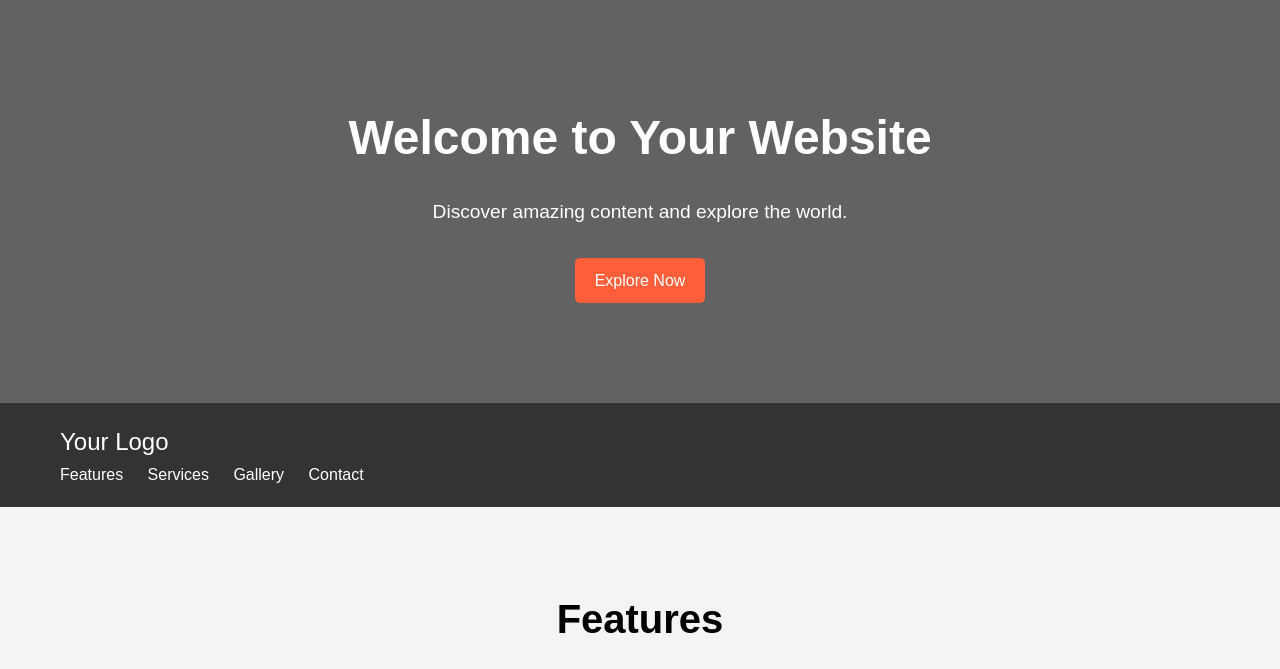
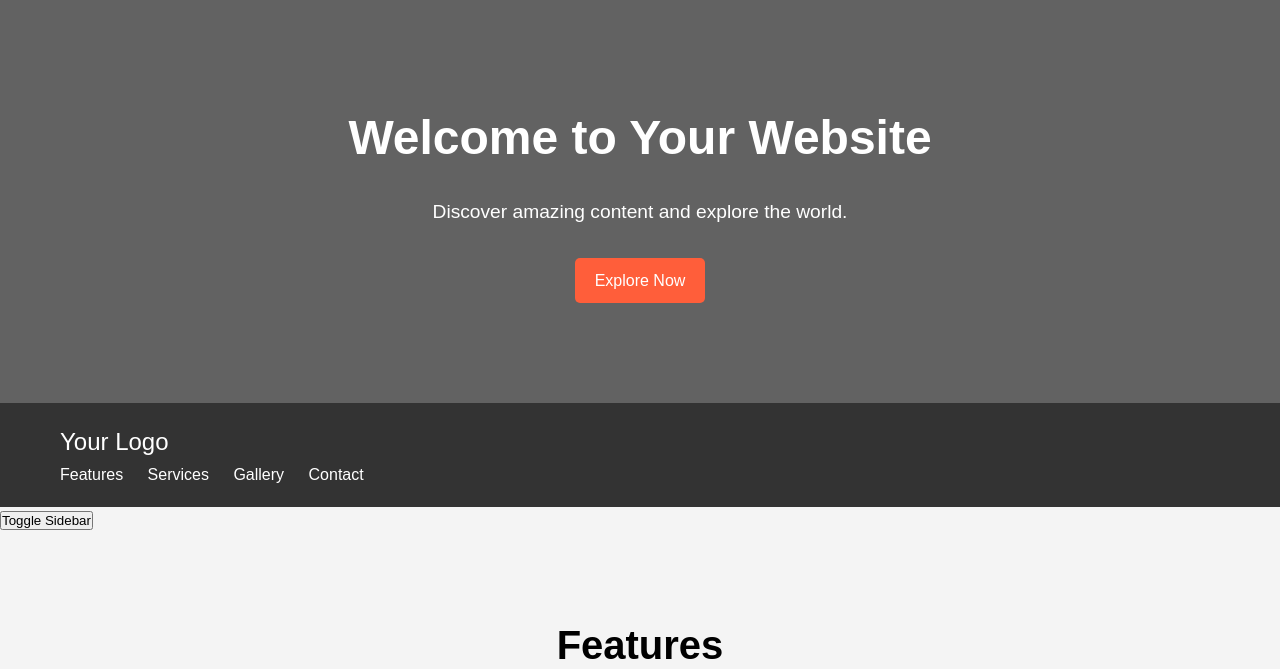
Before and after one commit to Althukuriya/instagram, a plain HTML site: page index.html in a window 1280 px wide. Shown: the top 669 px of the page. Drawn offline with Linux system fonts and the light colour scheme.

Commit message:
index.html

```diff
--- a/index.html
+++ b/index.html
@@ -26,6 +26,7 @@
       </ul>
     </div>
   </nav>
+  <button id="toggleButton" class="toggle-btn">Toggle Sidebar</button>
 
   <section id="features" class="features">
     <div class="container">
```
